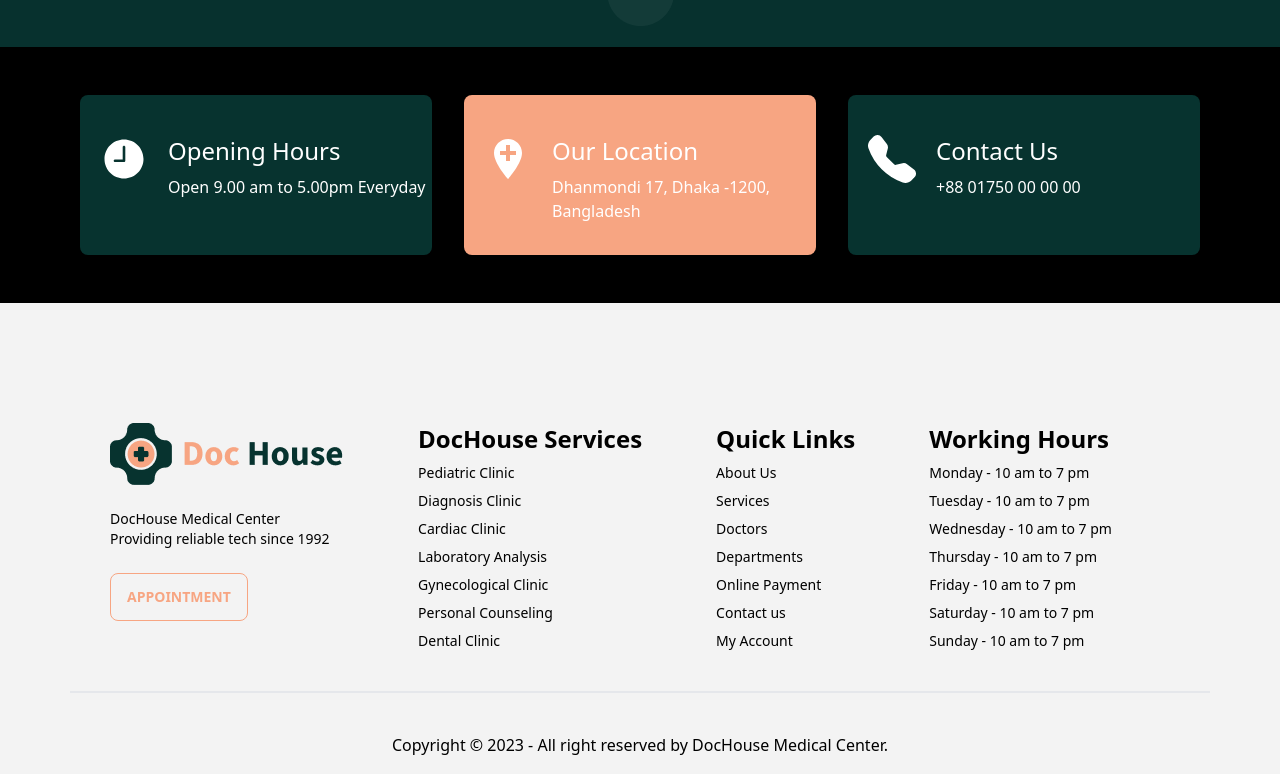
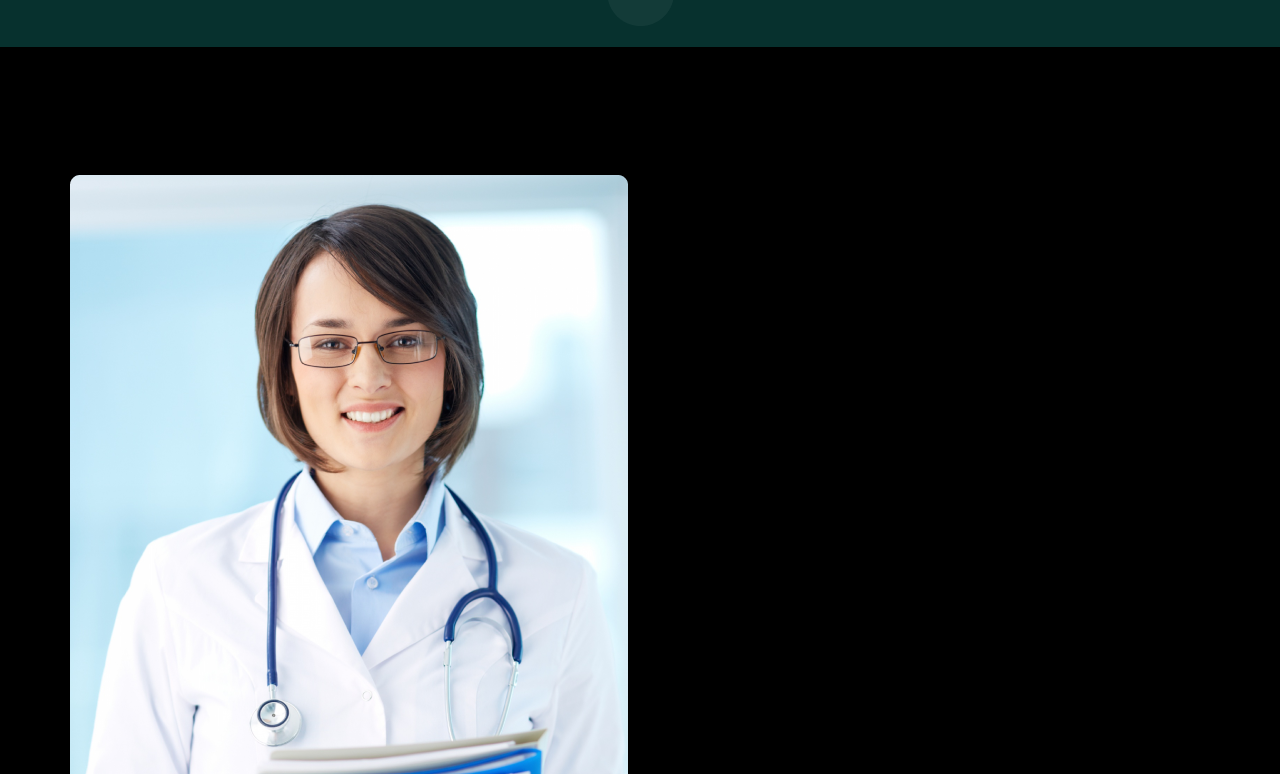
Before and after one commit to rirefat/dochouse-frontend, a React (Vite) app: page / in a window 1280 px wide. Shown: the part 666-1440 px from the top of the page. Built offline with nearby package versions, Linux system fonts and the light colour scheme.

Commit message:
done upto services section of home page

```diff
--- a/src/components/Footer/Footer.jsx
+++ b/src/components/Footer/Footer.jsx
@@ -8,7 +8,7 @@ const Footer = () => {
     var currentYear = dateobj.getFullYear();
     return (
         <div className="footer-section bg-[#f3f3f3] pt-20">
-            <footer className="footer p-10 mb-12 text-black border-b-2">
+            <footer className="footer pb-10 mb-12 text-black border-b-2">
                 <div>
                     <Link to='/'><img src={logo} alt="Logo" /></Link>
                     <p className='my-4'>DocHouse Medical Center<br />Providing reliable tech since 1992</p>
--- a/src/components/InfoCard/InfoCard.jsx
+++ b/src/components/InfoCard/InfoCard.jsx
@@ -12,7 +12,7 @@ const InfoCard = () => {
         { icon: BsFillTelephoneFill, title: "Contact Us", details: "+88 01750 00 00 00 ", bg: "primary"},
     ];
     return (
-        <div className='info-cards my-12'>
+        <div className='info-cards my-32'>
             {
                 informations.map((info, index) => (
                     <div className="single-card rounded-lg shadow-xl text-white pt-10" key={index}>
--- /dev/null
+++ b/src/components/Services/Services.css
@@ -0,0 +1,10 @@
+.services .services-section {
+  max-width: 1140px;
+  margin: 0 auto;
+  display: grid;
+  grid-template-columns: 1fr 1fr;
+  gap: 2rem;
+}
+.services .services-section .left {
+  width: 558px;
+}/*# sourceMappingURL=Services.css.map */
--- /dev/null
+++ b/src/components/Services/Services.jsx
@@ -0,0 +1,26 @@
+import React from 'react';
+import './Services.css';
+import doctor from '../../assets/images/doctor1.png';
+
+const Services = () => {
+    return (
+        <div className='services my-32'>
+            <div className="services-section">
+                <div className="left">
+                    <img src={doctor} alt="" />
+                </div>
+                <div className="right">
+                    <h2 className='text-5xl text-black font-semibold mb-6'>Our Services</h2>
+                    <p className='text-black'>Sed ut perspiciatis unde omnis iste natus error sit voluptatem accusantium doloremque laudantium, totam rem aperiam, eaque ipsa quae ab illo inve ntore veritatis et quasi architecto beatae vitae dicta sunt explicabo.</p>
+
+                    {/* Services Tab */}
+                    <div className="services-tab">
+
+                    </div>
+                </div>
+            </div>
+        </div>
+    );
+};
+
+export default Services;
--- /dev/null
+++ b/src/components/Services/Services.scss
@@ -0,0 +1,16 @@
+.services {
+    .services-section {
+        max-width: 1140px;
+        margin: 0 auto;
+        display: grid;
+        grid-template-columns: 1fr 1fr;
+        gap: 2.0rem;
+
+        .left{
+            width: 558px;
+        }
+        .right{
+
+        }
+    }
+}
--- a/src/pages/Home/Home.jsx
+++ b/src/pages/Home/Home.jsx
@@ -1,11 +1,13 @@
 import React from 'react';
 import HeroSection from '../../components/HeroSection/HeroSection';
 import InfoCard from '../../components/InfoCard/InfoCard';
+import Services from '../../components/Services/Services';
 
 const Home = () => {
     return (
         <div>
             <HeroSection></HeroSection>
+            <Services></Services>
             <InfoCard></InfoCard>
         </div>
     );
```
Also changed, not shown: 1 other file (tests, documents, lock files or other folders).
